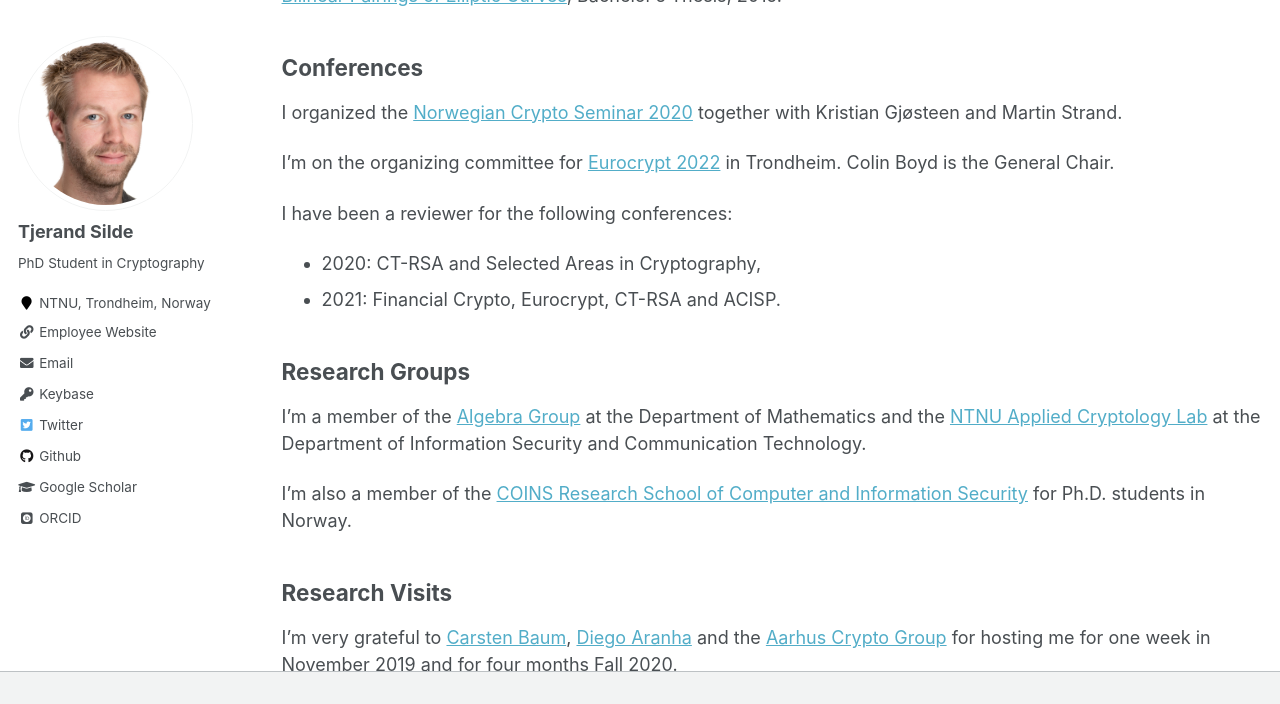
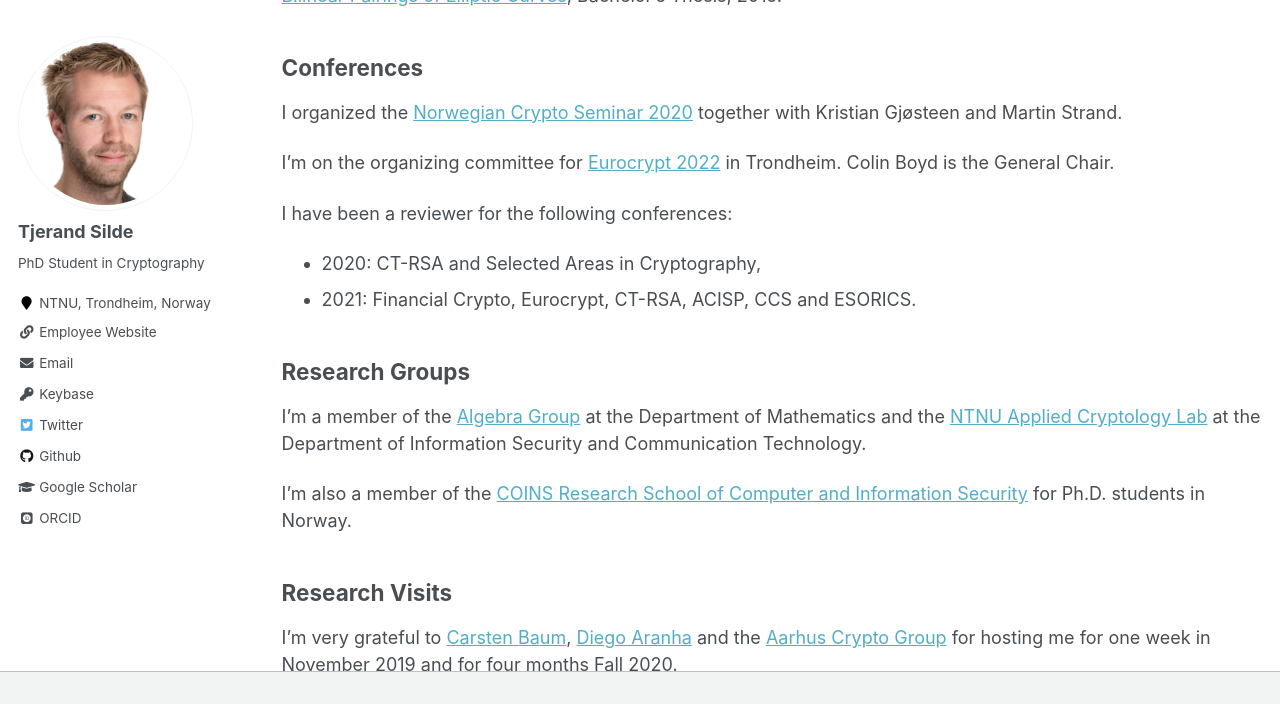
Before and after one commit to tjesi/tjesi.github.io, a Jekyll site: the page built from _pages/academic.md, in a window 1280 px wide and 900 px high, scrolled down 1003 px, cut to the strip 0-704 px from the top of the window. Built offline with Jekyll 4.4.1, drawn with Linux system fonts in a browser that asks for light colours; some web fonts are replaced.

Commit message:
Update academic.md

```diff
--- a/_pages/academic.md
+++ b/_pages/academic.md
@@ -45,7 +45,7 @@ I'm on the organizing committee for [Eurocrypt 2022](https://eurocrypt.iacr.org/
 
  I have been a reviewer for the following conferences:
  - 2020: CT-RSA and Selected Areas in Cryptography,
- - 2021: Financial Crypto, Eurocrypt, CT-RSA and ACISP.
+ - 2021: Financial Crypto, Eurocrypt, CT-RSA, ACISP, CCS and ESORICS.
 
 ## Research Groups
 I'm a member of the [Algebra Group](https://www.ntnu.edu/imf/research/algebra) at the Department of Mathematics and the [NTNU Applied Cryptology Lab](https://www.ntnu.edu/iik/nacl-lab) at the Department of Information Security and Communication Technology.
```
